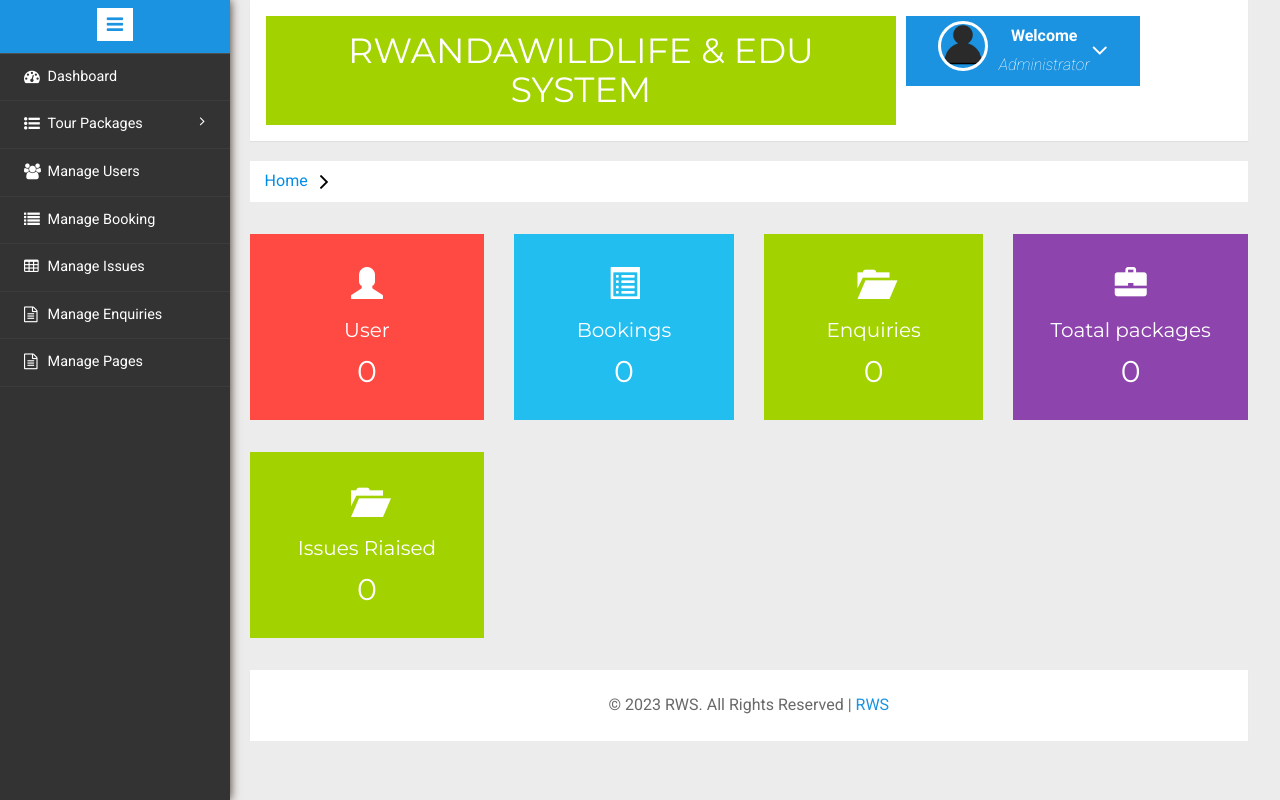
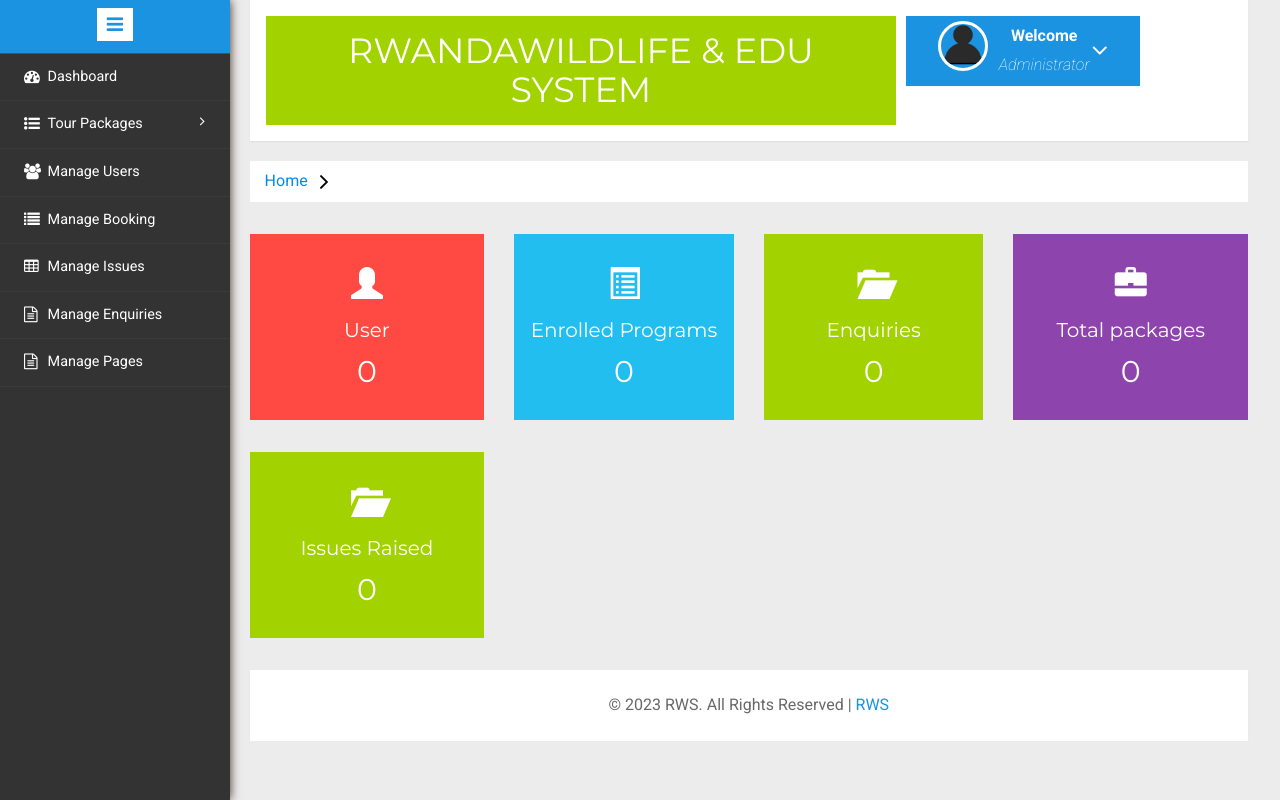
Before and after one commit to DavidkingMazimpaka/rwandawild-edu-App, a PHP site: page /admin/dashboard.php in a window 1280 px wide. Run offline with PHP 8.4, Linux system fonts and the light colour scheme; the visitor is signed in with stand-in values (Sample User, id 1); data that the repository does not hold is empty.

Commit message:
dashboard edit

```diff
--- a/rws/admin/dashboard.php
+++ b/rws/admin/dashboard.php
@@ -10,7 +10,7 @@ else{
 <!DOCTYPE HTML>
 <html>
 <head>
-<title>TMS | Admin Dashboard</title>
+<title>RWS | Admin Dashboard</title>
 <meta name="viewport" content="width=device-width, initial-scale=1">
 <meta http-equiv="Content-Type" content="text/html; charset=utf-8" />
 <script type="application/x-javascript"> addEventListener("load", function() { setTimeout(hideURLbar, 0); }, false); function hideURLbar(){ window.scrollTo(0,1); } </script>
@@ -48,18 +48,20 @@ else{
 							<div class="icon">
 								<i class="glyphicon glyphicon-user" aria-hidden="true"></i>
 							</div>
+							<a href="manage-users.php">
 							<div class="four-text">
 								<h3>User</h3>
-
 								<?php $sql = "SELECT id from tblusers";
 									$query = $dbh -> prepare($sql);
 									$query->execute();
 									$results=$query->fetchAll(PDO::FETCH_OBJ);
 									$cnt=$query->rowCount();
-					?>			<h4> <?php echo htmlentities($cnt);?> </h4>
+								?>
+								<h4> <?php echo htmlentities($cnt);?> </h4>
 
 
 							</div>
+							</a>
 
 						</div>
 					</div>
@@ -68,8 +70,9 @@ $cnt=$query->rowCount();
 							<div class="icon">
 								<i class="glyphicon glyphicon-list-alt" aria-hidden="true"></i>
 							</div>
+							<a href="manage-bookings.php">
 							<div class="four-text">
-								<h3>Bookings</h3>
+								<h3>Enrolled Programs</h3>
 									<?php $sql1 = "SELECT BookingId from tblbooking";
 										$query1 = $dbh -> prepare($sql1);
 										$query1->execute();
@@ -77,9 +80,8 @@ $results1=$query1->fetchAll(PDO::FETCH_OBJ);
 										$cnt1=$query1->rowCount();
 									?>
 								<h4><?php echo htmlentities($cnt1);?></h4>
-
 							</div>
-
+							</a>
 						</div>
 					</div>
 					<div class="col-md-3 four-grid">
@@ -87,6 +89,7 @@ $cnt1=$query1->rowCount();
 							<div class="icon">
 								<i class="glyphicon glyphicon-folder-open" aria-hidden="true"></i>
 							</div>
+							<a href="manage-enquiry.php">
 							<div class="four-text">
 								<h3>Enquiries</h3>
 								<?php $sql2 = "SELECT id from tblenquiry";
@@ -98,6 +101,7 @@ $cnt2=$query2->rowCount();
 								<h4><?php echo htmlentities($cnt2);?></h4>
 
 							</div>
+							</a>
 
 						</div>
 					</div>
@@ -106,8 +110,9 @@ $cnt2=$query2->rowCount();
 							<div class="icon">
 								<i class="glyphicon glyphicon-briefcase" aria-hidden="true"></i>
 							</div>
+							<a href="manage-packages.php">
 							<div class="four-text">
-								<h3>Toatal packages</h3>
+								<h3>Total packages</h3>
 								<?php $sql3 = "SELECT PackageId from tbltourpackages";
 									$query3= $dbh -> prepare($sql3);
 									$query3->execute();
@@ -117,7 +122,7 @@ $cnt3=$query3->rowCount();
 								<h4><?php echo htmlentities($cnt3);?></h4>
 
 							</div>
-
+							</a>
 						</div>
 					</div>
 						<div class="clearfix"></div>
@@ -129,8 +134,9 @@ $cnt3=$query3->rowCount();
 							<div class="icon">
 								<i class="glyphicon glyphicon-folder-open" aria-hidden="true"></i>
 							</div>
+							<a href="manageissues.php">
 							<div class="four-text">
-								<h3>Issues Riaised</h3>
+								<h3>Issues Raised</h3>
 								<?php $sql5 = "SELECT id from tblissues";
 									$query5= $dbh -> prepare($sql5);
 									$query5->execute();
@@ -138,9 +144,8 @@ $results5=$query5->fetchAll(PDO::FETCH_OBJ);
 									$cnt5=$query5->rowCount();
 								?>
 								<h4><?php echo htmlentities($cnt5);?></h4>
-
 							</div>
-
+							</a>
 						</div>
 					</div>
 
```
Lines whose indentation alone changed are shown as unchanged.
